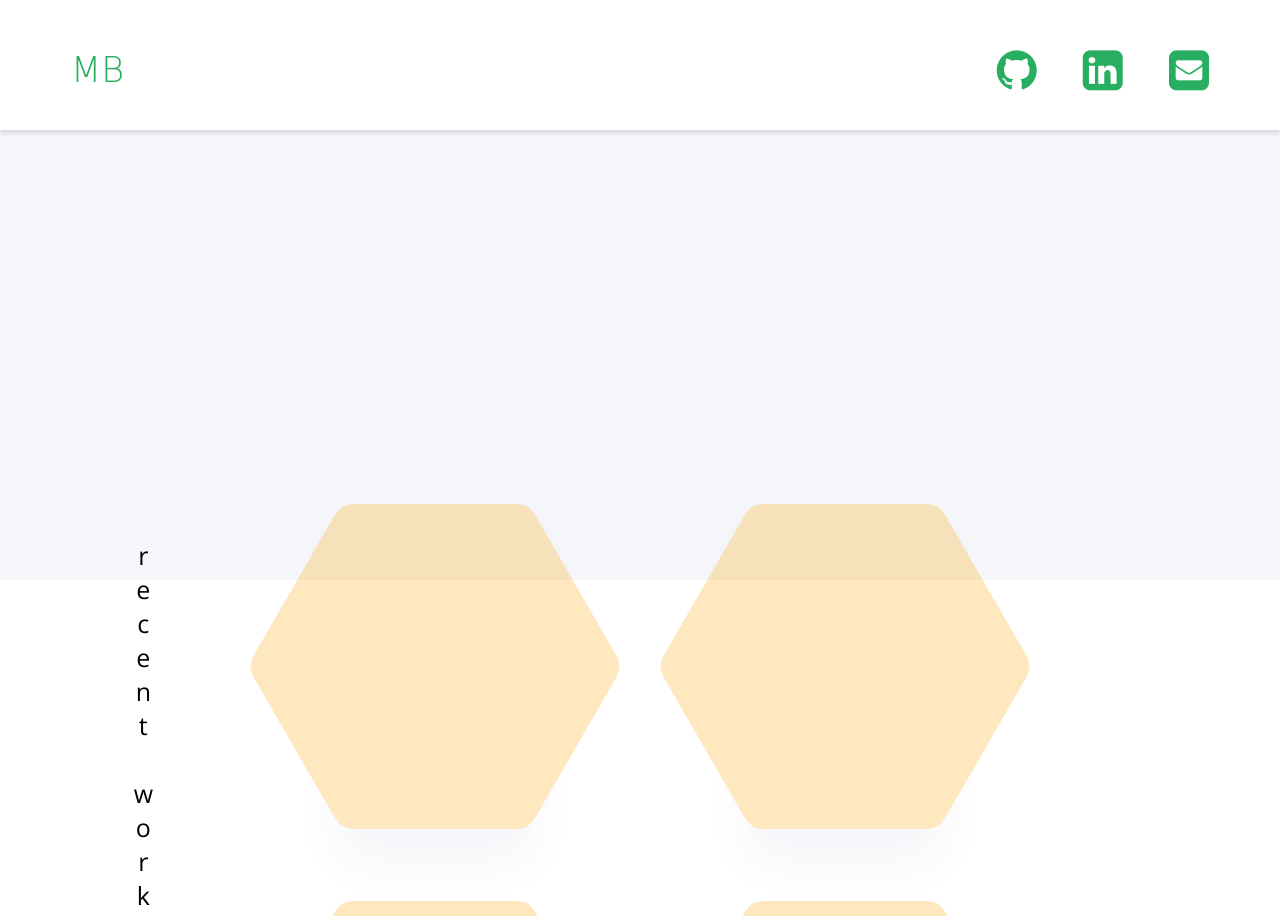
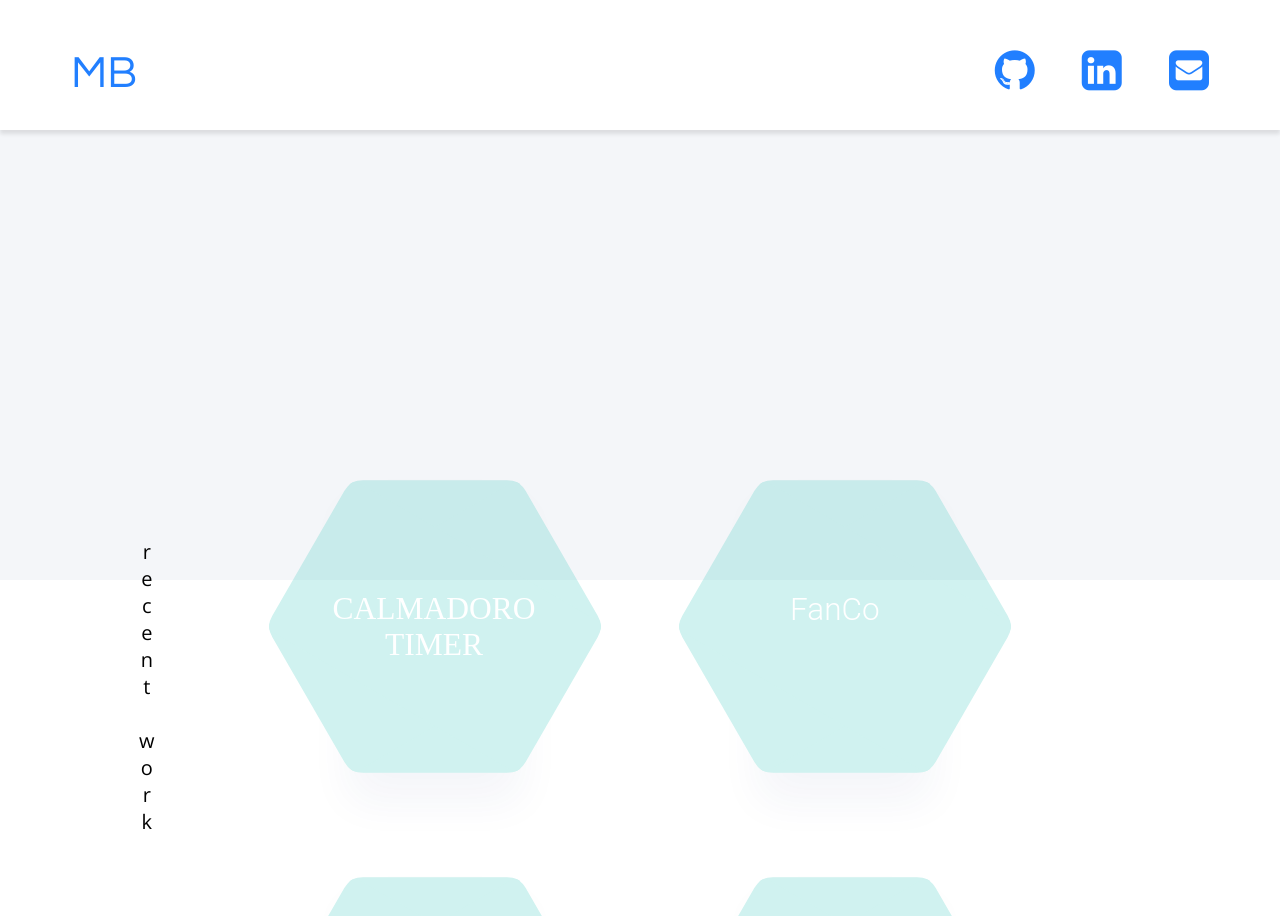
Before and after one commit to maitabe/martha.e.bernal, a website: page public/index.html in a window 1280 px wide. Shown: the top 916 px of the page. Drawn offline with nearby package versions, Linux system fonts and the light colour scheme; a web font is replaced by a local one.

Commit message:
project holder, colors experimentation

```diff
--- a/public/css/style.css
+++ b/public/css/style.css
@@ -2,12 +2,18 @@
    #basic reset & import
    ========================================================================== */
 
+@import url('https://fonts.googleapis.com/css?family=Questrial');
+/*@import url('https://fonts.googleapis.com/css?family=Lato');*/
 @import url(http://fonts.googleapis.com/css?family=Open+Sans:300,400,700);
-@import url(https://fonts.googleapis.com/css?family=Baloo:300,400,700);
+/*@import url(https://fonts.googleapis.com/css?family=Baloo:300,400,700);*/
 
 html {
   box-sizing: border-box;
-  font-family: 'Open Sans', sans-serif;
+  /*font-family: 'Open Sans', sans-serif;*/
+  /*font-family: neuzeit-grotesk, sans-serif;*/
+  font-family: 'Questrial', sans-serif;
+font-style: normal;
+font-weight: 900;
   font-size: 100%;
 }
 
@@ -54,7 +60,8 @@ ol {
 a {
 	text-decoration: none;
 	font-weight: 300;
-	color:#27AE60;
+	/*color:#27AE60;*/
+	color:#217FFF;
 }
 
 
@@ -106,8 +113,8 @@ header.site {
 	float: left;
 	padding-left: 1rem;
     padding-right: 1rem;
-    font-size: 35px;
-    font-family: 'Baloo', cursive;
+    font-size: 45px;
+    /*color: #083FFF;*/
 }
 
 .header-menu {
@@ -129,9 +136,9 @@ header.site {
 }
 
 .icon-github {
-	-webkit-transition: -webkit-transform ease-out 0.1s, background 0.2s;
-    -moz-transition: -moz-transform ease-out 0.1s, background 0.2s;
-    transition: transform ease-out 0.1s, background 0.2s;
+	    overflow: hidden;
+        -webkit-transition: all .2s ease-in-out;
+    transition: all .2s ease-in-out;
 }
 
 .icon-linkedin {
@@ -144,10 +151,9 @@ header.site {
 
 .icon-github:hover {
 	color: #24292e;
-       -webkit-transform: scale(0.93);
-    -moz-transform: scale(0.93);
-    -ms-transform: scale(0.93);
-    transform: scale(0.93);
+        -webkit-transform: translateY(-4px);
+    transform: translateY(-4px);
+    outline-offset: -1px;
 
 
 }
@@ -204,7 +210,9 @@ header.site {
     /*left: 0;
     top: 0;
     bottom: 0;*/
-    font-size: 25px;
+    font-size: 20px;
+    font-family: 'Open Sans', sans-serif;
+    font-weight: 100;
     ms-writing-mode: tb-rl;
 	-webkit-writing-mode: vertical-rl;
 	-moz-writing-mode: vertical-rl;
@@ -240,13 +248,6 @@ header.site {
 
 }
 
-/*.column-content {
-	background-color: #fff;
-    box-shadow: 0 2rem 3rem rgba(37,55,134,.2);
-    position: relative;
-    display: block;
-}*/
-
 .hex-holder{
   position: relative;
   margin: 1em auto;
@@ -254,10 +255,17 @@ header.site {
   height: 20.32em;
   border-radius: 1em/ .5em;
   opacity: .25;
-  background: orange;
+  /*background: orange;*/
+  background: #43CCC1;
   transition: opacity .5s;
   cursor: pointer;
   box-shadow: 0 2rem 3rem rgba(37,55,134,.2);
+  -webkit-transform: translateY(-40px) scale(.9);
+    -ms-transform: translateY(-40px) scale(.9);
+    transform: translateY(-40px) scale(.9);
+    transition: all .4s ease;
+
+
 }
 
 .hex-holder:before, .hex-holder:after {
@@ -267,16 +275,114 @@ header.site {
   background: inherit;
   content: '';
 }
+
 .hex-holder:before {
   transform: rotate(60deg);
 }
 .hex-holder:after {
   transform: rotate(-60deg);
 }
+
 .hex-holder:hover {
-  opacity: 1;
+  max-height: none;
+    opacity: 0.8;
+    -webkit-transform: translateY(0) scale(1);
+    -ms-transform: translateY(0) scale(1);
+    transform: translateY(0) scale(1);
+
 }
 
+.hexagon {
+    background-color: transparent;
+    position: absolute;
+    display: inline-block;
+    z-index: 10;
+    top: 12px;
+    left: -55px;
+    height: 300px;
+    width: 300px;
+    border-radius: 50%;
+    max-height: none;
+}
+
+.project-calmadoro:before {
+	content: "Calmadoro Timer";
+	font-size: 1.1em;
+    font-family: 'Montserrat';
+    text-transform: uppercase;
+    font-size: 35px;
+    text-align: center;
+    position: absolute;
+    top: 111px;
+    left: 0px;
+    color: #fff;
+}
+
+.project-fanco:before {
+	content: "FanCo";
+	font-size: 1.1em;
+    font-family: Roboto,Arial,sans-serif;
+    /*text-transform: uppercase;*/
+    font-size: 35px;
+    text-align: center;
+    position: absolute;
+    top: 111px;
+    left: 90px;
+    color: #fff;
+}
+
+
+/*.hexagon {
+    background-color: transparent;
+    box-shadow: 0 2rem 3rem rgba(37,55,134,.2);
+    position: absolute;
+    display: block;
+    width: 100%;
+    max-width: 400px;
+    margin: 0 auto;
+    height: 100%;
+    overflow: hidden;
+    max-height: 0;
+    margin-bottom: 0!important;
+    opacity: 0;
+    -webkit-transform: translateY(-300px) scale(.9);
+    -ms-transform: translateY(-300px) scale(.9);
+    transform: translateY(-300px) scale(.9);
+    transition: all .4s ease;
+
+        z-index: 5;
+    border: 1px solid black;
+    top: 465px;
+}*/
+
+/*.hexagon:hover{
+	max-height: none;
+    opacity: 1;
+    -webkit-transform: translateY(0) scale(1);
+    -ms-transform: translateY(0) scale(1);
+    transform: translateY(0) scale(1);
+}*/
+
+/*.hexagon-overlay {
+	position: absolute;
+    top: 0;
+    left: 0;
+    width: 100%;
+    height: 100%;
+    background-color: rgba(6,52,164,.8);
+    opacity: 0;
+    -webkit-transform: translateZ(0);
+    transform: translateZ(0);
+    transition: all .5s ease;
+    z-index: 4;
+}*/
+
+	/*.hexagon-img {
+		    width: 100%;
+	    -webkit-transform: translateZ(0);
+	    transform: translateZ(0);
+	    transition: all .5s ease;
+	}*/
 
 /* ==========================================================================
    #Footer
--- a/public/index.html
+++ b/public/index.html
@@ -60,10 +60,21 @@
     </div>
     <div class="main-column">
       <div class="column-box">
-        <div class='hex-holder'></div>
+        <div class='hex-holder'>
+          <a href="http://calmadoro.herokuapp.com/#/home" target="blank" class="hexagon project-calmadoro" style="transition-delay: 1100ms;">
+            <!-- <div class="hexagon-overlay">
+              <h5>Calmadoro Timer</h5>
+              <button>click here!</button>
+            </div> -->
+            <!-- <img src="images/ext-art2.jpg" class="hexagon-img"> -->
+          </a>
+        </div>
       </div>
       <div class="column-box">
-        <div class='hex-holder'></div>
+        <div class='hex-holder'>
+        <a href="http://fancofan.herokuapp.com/#/login" target="blank" class="hexagon project-fanco" style="transition-delay: 1100ms;">
+        </a>
+        </div>
       </div>
       <div class="column-box">
         <div class='hex-holder'></div>
```
